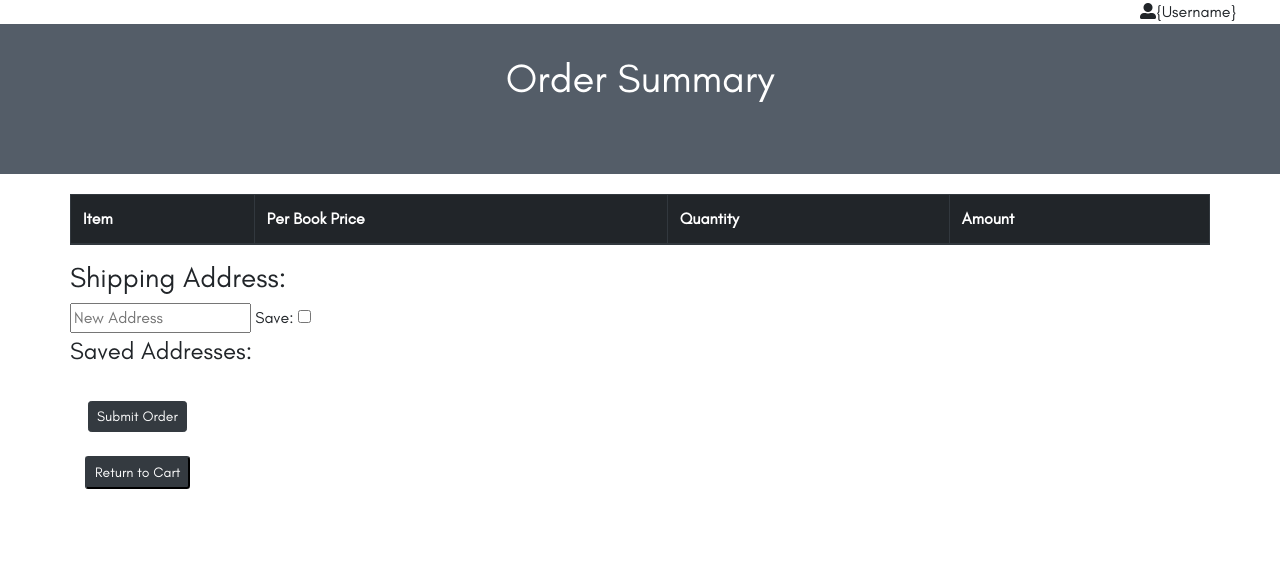
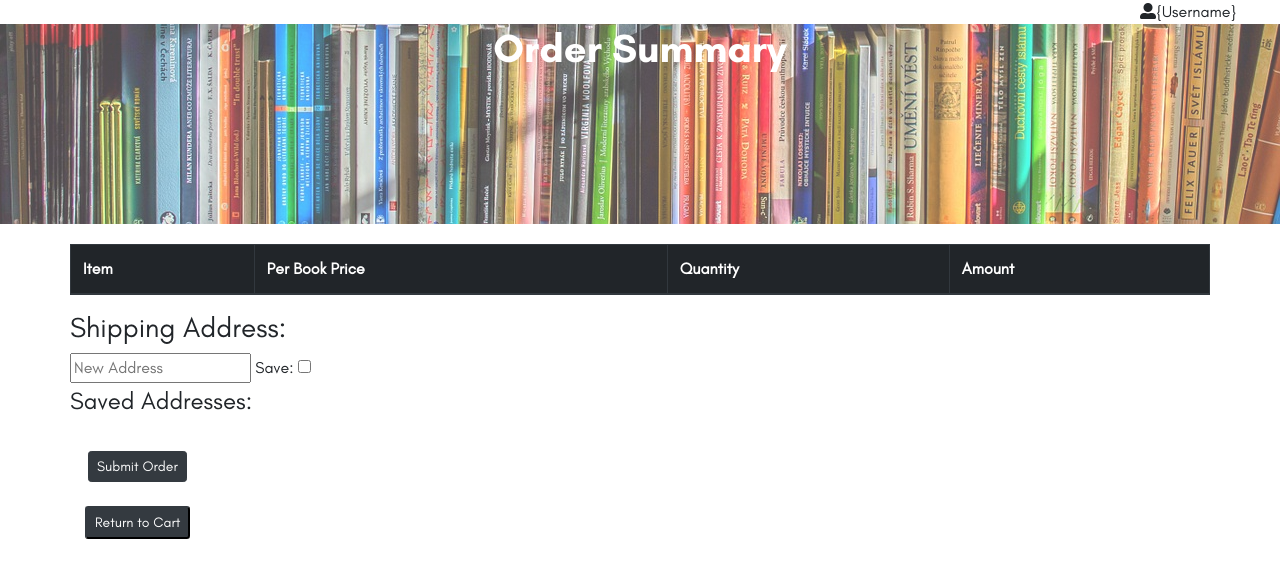
Before and after one commit to dsluo-archive/BookStore, a Django app: template templates/checkout.html in a window 1280 px wide. Shown: the part 56-634 px from the top of the page. Run offline with Django 3.2, Linux system fonts and the light colour scheme; the template is opened without the code that fills it, so the values that code supplies are empty; parts of the project's set-up code (start-up, migrations or seed data) failed here and were passed over; some libraries are stand-ins or nearby versions.

Commit message:
Added checkout.css (AJ)

```diff
--- a/static/css/checkout.css
+++ b/static/css/checkout.css
@@ -4,18 +4,36 @@
 }
 
 .banner {
-    height: 150px;
-    background-color: #545D68;
-    color: white;
-    text-align: center;
+	height: 200px;
+	text-align: center;
+	color: white;
+    font-family: GlacialIndifference-bold, sans-serif;
+    background: linear-gradient(rgba(255, 255, 255, 0.3), rgba(255, 255, 255, 0.3)), url("../images/bookshelf.jpg");
+    background-size: cover;
+    background-position: bottom center;
+    background-repeat: no-repeat;
 }
 
-.banner h1 {
-    margin-top: 30px;
+.banner h3 {
+	margin-top: 50px;
+	font-size: 32pt;
+	text-shadow: -2px 0 #545D68;, 0 2px #545D68;, 2px 0 #545D68;, 0 -2px #545D68;;
 }
 
 .confirm {
     margin-top: 20px;
+	margin-bottom: 35px;
+}
+
+.checkout_cont {
+	margin-left: -37px;
+}
+.pad-bottom {
+	margin-bottom: 35px;
+}
+
+.center {
+	text-align: center;
 }
 
 .popup {
```
